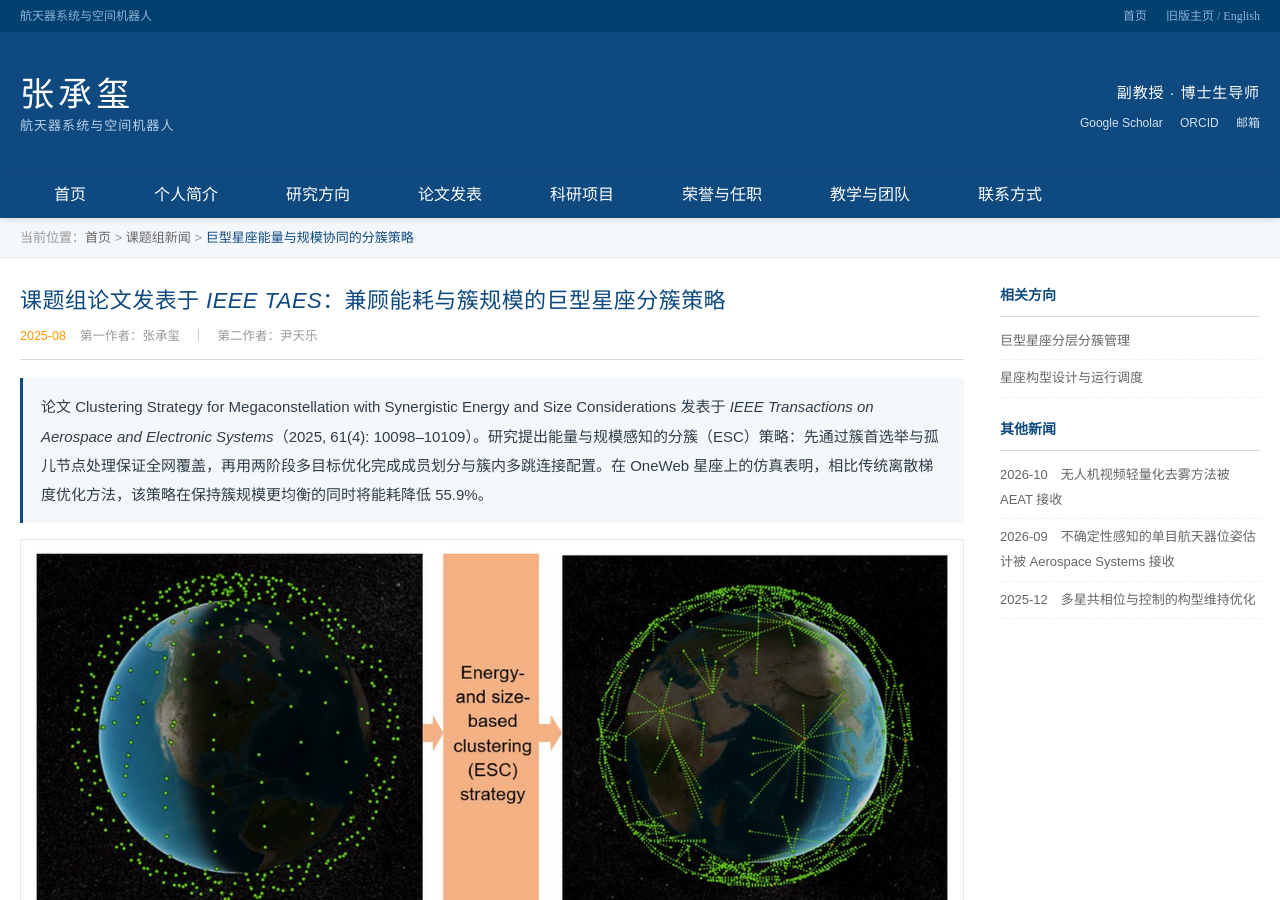
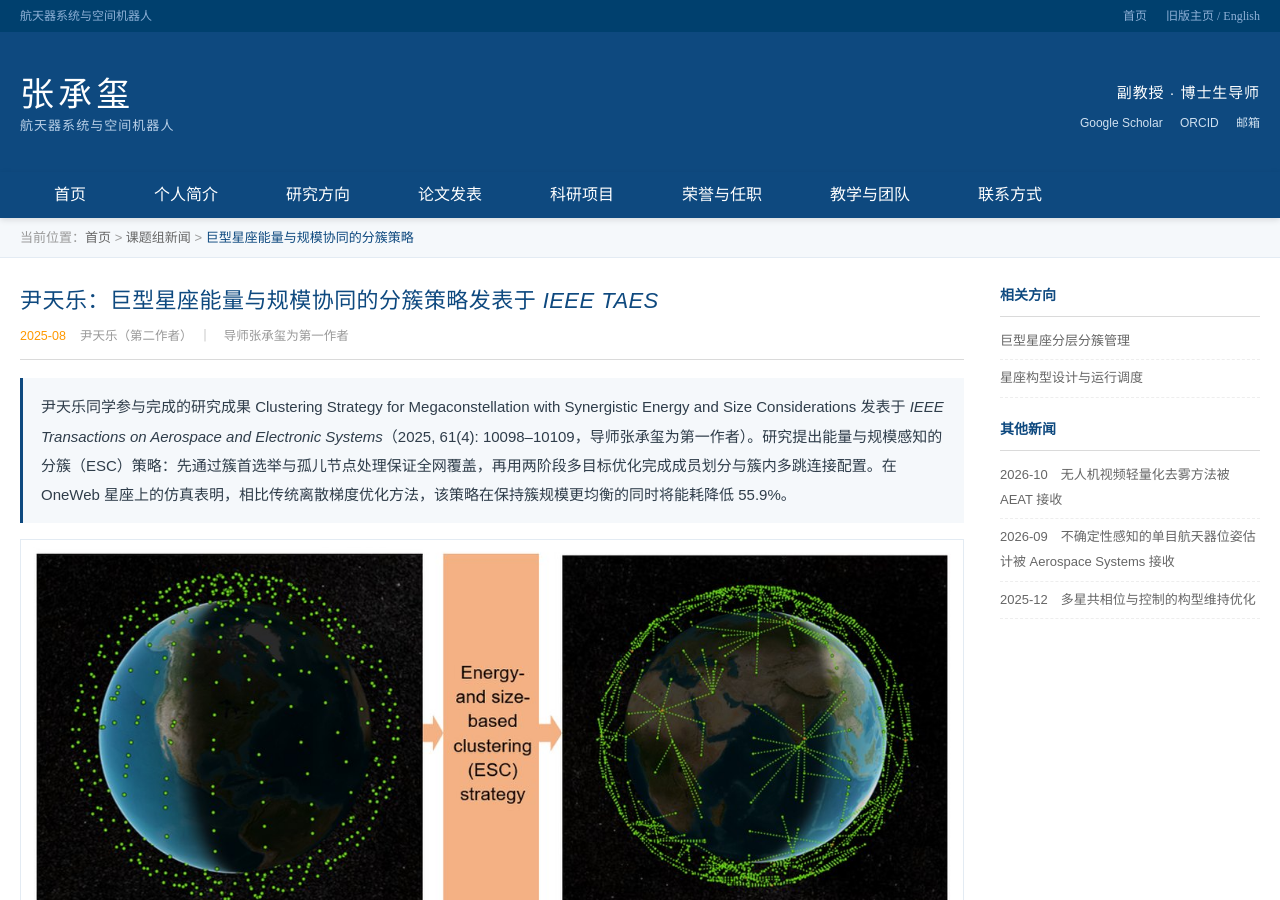
Before and after one commit to dongfangxy/dongfangxy.github.io, a Jekyll site: the page news-2025-08-megaconstellation-clustering.html, which Jekyll copies as it is, in a window 1280 px wide and 900 px high. Built offline with Jekyll 4.4.1, drawn with Linux system fonts in a browser that asks for light colours.

Commit message:
docs(news): credit student as lead on supervisor-first-author paper

```diff
--- a/index.html
+++ b/index.html
@@ -402,7 +402,7 @@
             </li>
             <li>
               <a href="news-2025-08-megaconstellation-clustering.html">
-                <span class="news-date">2025-08</span><span class="news-title">巨型星座能量与规模协同的分簇策略发表于 IEEE TAES</span>
+                <span class="news-date">2025-08</span><span class="news-title">尹天乐：巨型星座能量与规模协同的分簇策略发表于 IEEE TAES</span>
               </a>
             </li>
           </ul>
--- a/news-2025-08-megaconstellation-clustering.html
+++ b/news-2025-08-megaconstellation-clustering.html
@@ -160,11 +160,11 @@
     <div class="news-wrap">
       <article>
         <div class="news-head">
-          <h1>课题组论文发表于 <em>IEEE TAES</em>：兼顾能耗与簇规模的巨型星座分簇策略</h1>
-          <div class="news-meta"><b>2025-08</b>第一作者：张承玺　｜　第二作者：尹天乐</div>
+          <h1>尹天乐：巨型星座能量与规模协同的分簇策略发表于 <em>IEEE TAES</em></h1>
+          <div class="news-meta"><b>2025-08</b>尹天乐（第二作者）　｜　导师张承玺为第一作者</div>
         </div>
 
-        <p class="news-lead">论文 Clustering Strategy for Megaconstellation with Synergistic Energy and Size Considerations 发表于 <em>IEEE Transactions on Aerospace and Electronic Systems</em>（2025, 61(4): 10098–10109）。研究提出能量与规模感知的分簇（ESC）策略：先通过簇首选举与孤儿节点处理保证全网覆盖，再用两阶段多目标优化完成成员划分与簇内多跳连接配置。在 OneWeb 星座上的仿真表明，相比传统离散梯度优化方法，该策略在保持簇规模更均衡的同时将能耗降低 55.9%。</p>
+        <p class="news-lead">尹天乐同学参与完成的研究成果 Clustering Strategy for Megaconstellation with Synergistic Energy and Size Considerations 发表于 <em>IEEE Transactions on Aerospace and Electronic Systems</em>（2025, 61(4): 10098–10109，导师张承玺为第一作者）。研究提出能量与规模感知的分簇（ESC）策略：先通过簇首选举与孤儿节点处理保证全网覆盖，再用两阶段多目标优化完成成员划分与簇内多跳连接配置。在 OneWeb 星座上的仿真表明，相比传统离散梯度优化方法，该策略在保持簇规模更均衡的同时将能耗降低 55.9%。</p>
 
         <figure class="news-figure">
           <img src="assets/news-cluster-scene.jpg" alt="OneWeb 星座在 ESC 分簇策略前后的拓扑对比">
--- a/news.html
+++ b/news.html
@@ -189,7 +189,7 @@
       </li>
       <li>
         <div class="t">
-          <a href="news-2025-08-megaconstellation-clustering.html">巨型星座能量与规模协同的分簇策略发表于 IEEE Transactions on Aerospace and Electronic Systems</a>
+          <a href="news-2025-08-megaconstellation-clustering.html">尹天乐：巨型星座能量与规模协同的分簇策略发表于 IEEE Transactions on Aerospace and Electronic Systems</a>
           <span class="note">簇首选举加孤儿节点处理保证全网覆盖，再以两阶段多目标优化完成成员划分与簇内多跳连接；OneWeb 仿真显示能耗较离散梯度优化降低 55.9%，簇规模更均衡。</span>
         </div>
         <span class="date">2025-08</span>
```
